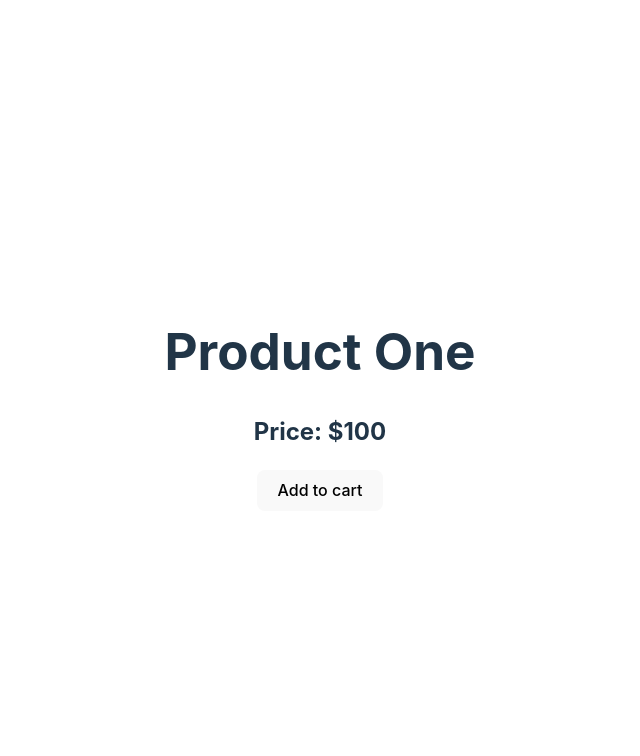
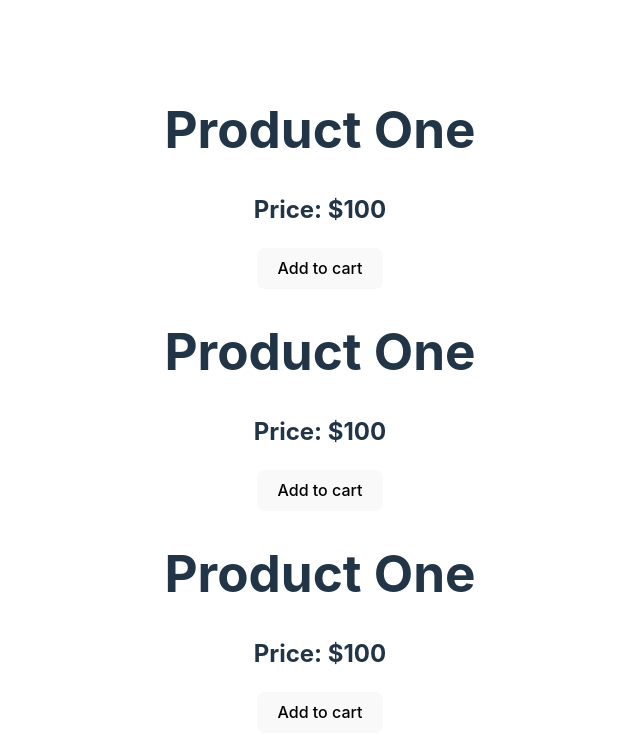
Before and after one commit to Kavindu-prashan/cbc-frontend, a React (Vite) app: page / in a window 1280 px wide. Shown: the top 756 px of the page, without its empty margins (320-960 px from the left). Built offline with nearby package versions, Linux system fonts and the light colour scheme.

Commit message:
create components📁

```diff
--- a/src/App.jsx
+++ b/src/App.jsx
@@ -12,6 +12,8 @@ function App() {
   return (
     <>
         <ProductCard/>
+        <ProductCard/>
+        <ProductCard/>
     </>
   )
 }
```
